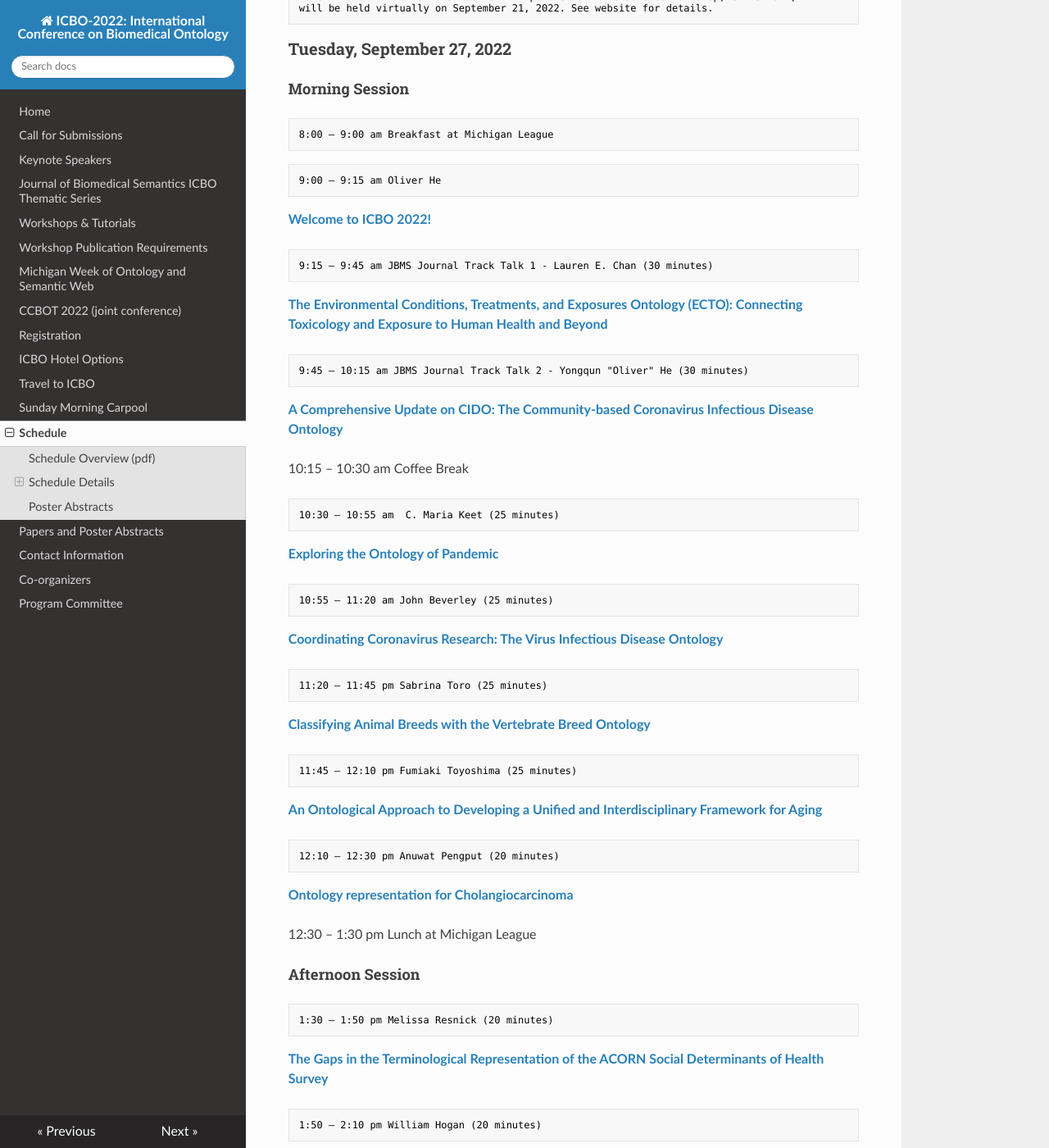
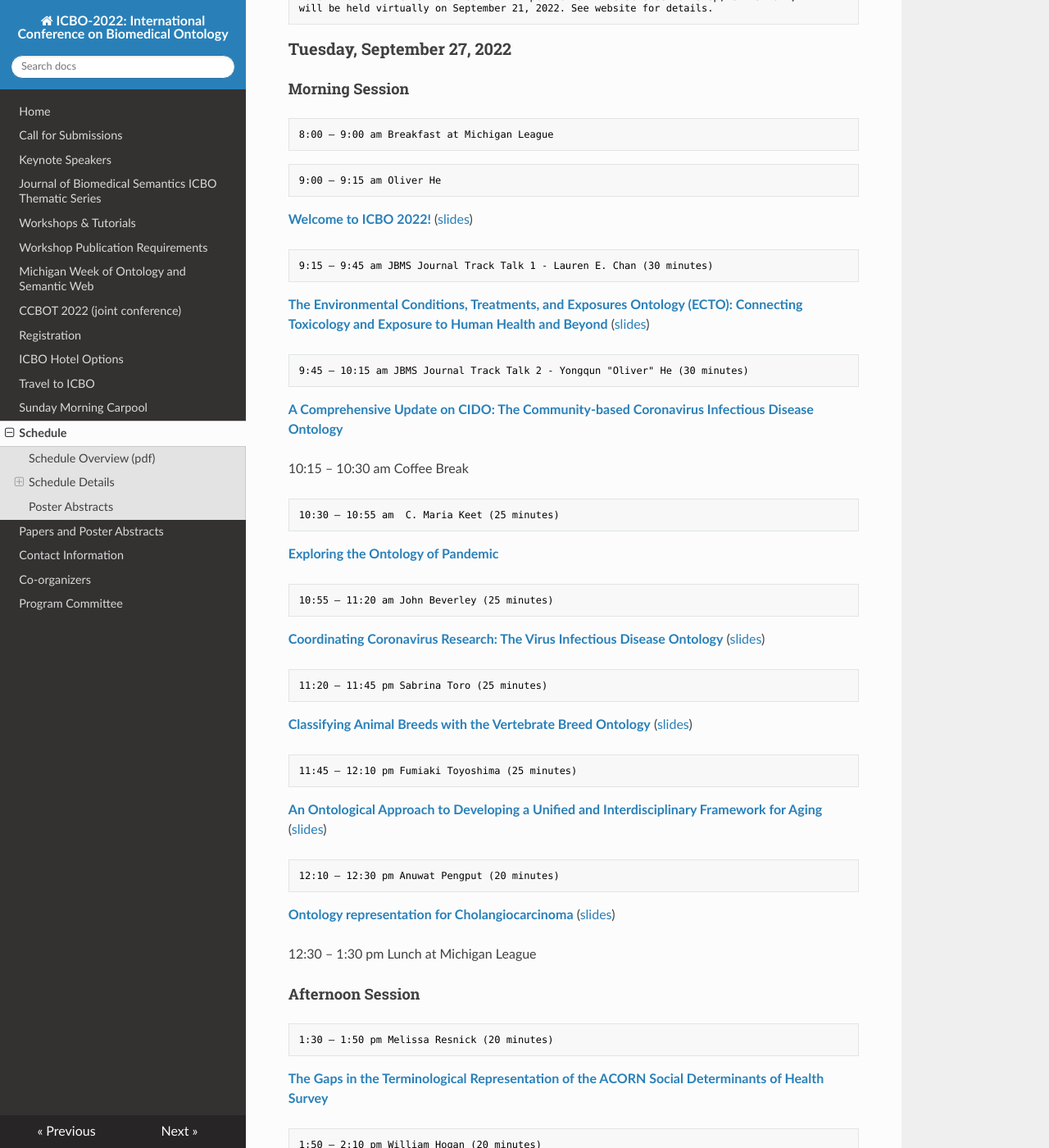
Before and after one commit to johnbeve/BFO-Organization, an MkDocs documentation site: the page built from docs/icbo-schedule.md, in a window 1280 px wide and 1400 px high, scrolled down 2028 px. Shown: the whole window at 82% size. Built offline with MkDocs 1.6.1, drawn with Linux system fonts in a browser that asks for light colours; nearby versions of some CDN libraries.

Commit message:
update schedule

````diff
--- a/docs/icbo-schedule.md
+++ b/docs/icbo-schedule.md
@@ -69,12 +69,12 @@ will be held virtually on September 21, 2022. See website for details.
 ```txt
 9:00 – 9:15 am Oliver He
 ```
-**[Welcome to ICBO 2022!](papers/ICBO_2022_opening.pdf)**
+**[Welcome to ICBO 2022!](papers/ICBO_2022_opening.pdf)** ([slides](slides/He_ICBO_2022_openning.pdf))
 
 ```txt
 9:15 – 9:45 am JBMS Journal Track Talk 1 - Lauren E. Chan (30 minutes)
 ```
-**[The Environmental Conditions, Treatments, and Exposures Ontology (ECTO): Connecting Toxicology and Exposure to Human Health and Beyond](papers/ECTO_manuscript_ICBO.pdf)**
+**[The Environmental Conditions, Treatments, and Exposures Ontology (ECTO): Connecting Toxicology and Exposure to Human Health and Beyond](papers/ECTO_manuscript_ICBO.pdf)** ([slides](slides/Chan_ECTO_presentation.pdf))
 
 ```txt
 9:45 – 10:15 am JBMS Journal Track Talk 2 - Yongqun "Oliver" He (30 minutes)
@@ -92,22 +92,22 @@ will be held virtually on September 21, 2022. See website for details.
 ```txt
 10:55 – 11:20 am John Beverley (25 minutes)
 ```
-**[Coordinating Coronavirus Research: The Virus Infectious Disease Ontology](papers/ICBO-2022_paper_3877.pdf)**
+**[Coordinating Coronavirus Research: The Virus Infectious Disease Ontology](papers/ICBO-2022_paper_3877.pdf)** ([slides](slides/Berverley_ICBO_2022_Coordinating_Coronavirus_Ontologies.pdf))
 
 ```txt
 11:20 – 11:45 pm Sabrina Toro (25 minutes)
 ```
-**[Classifying Animal Breeds with the Vertebrate Breed Ontology](papers/ICBO-2022_paper_1882.pdf)**
+**[Classifying Animal Breeds with the Vertebrate Breed Ontology](papers/ICBO-2022_paper_1882.pdf)** ([slides](slides/Toro_VBO_presentation_ICBO2022.pdf))
 
 ```txt
 11:45 – 12:10 pm Fumiaki Toyoshima (25 minutes)
 ```
-**[An Ontological Approach to Developing a Unified and Interdisciplinary Framework for Aging](papers/ICBO-2022_paper_2504.pdf)**
+**[An Ontological Approach to Developing a Unified and Interdisciplinary Framework for Aging](papers/ICBO-2022_paper_2504.pdf)** ([slides](slides/))
 
 ```txt
 12:10 – 12:30 pm Anuwat Pengput (20 minutes)
 ```
-**[Ontology representation for Cholangiocarcinoma](papers/ICBO-2022_paper_9692.pdf)**
+**[Ontology representation for Cholangiocarcinoma](papers/ICBO-2022_paper_9692.pdf)** ([slides](slides/Anuwat-ICBO2022-Cholangiocarcinoma.pdf))
 
 
 12:30 – 1:30 pm Lunch at Michigan League
````
